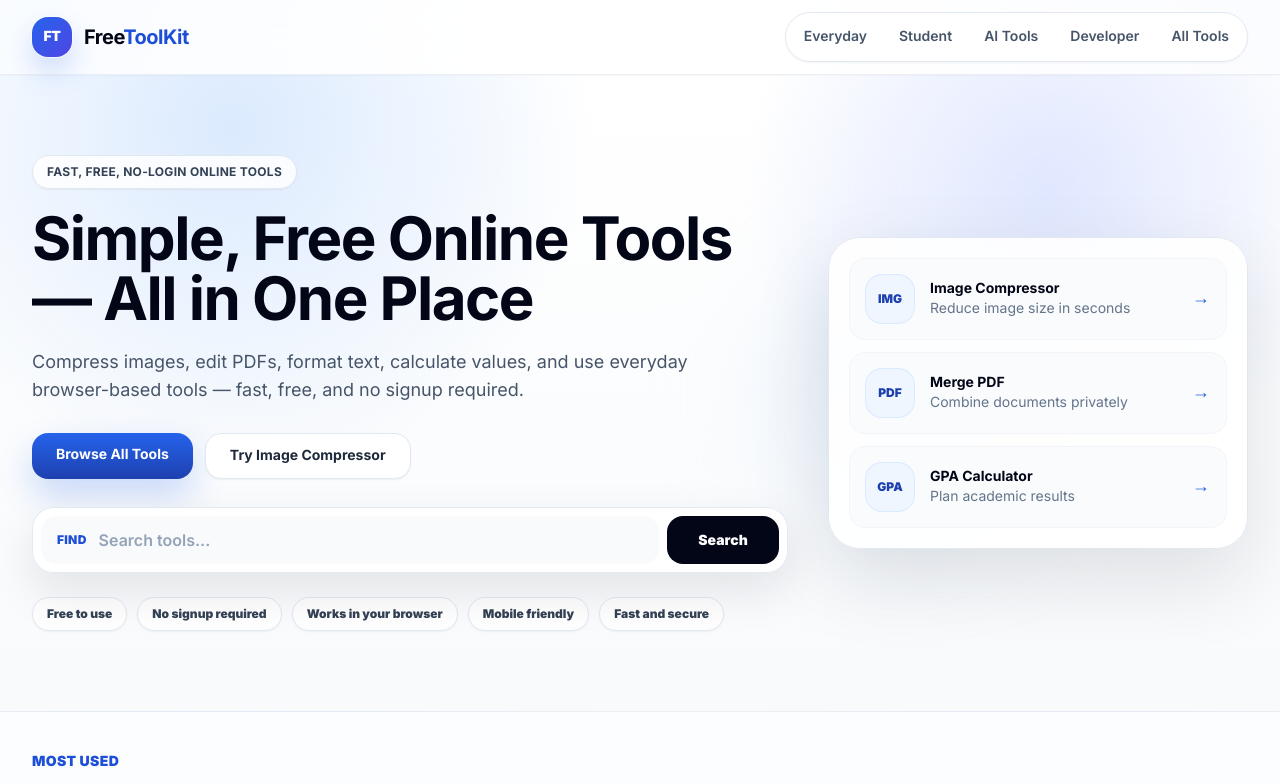
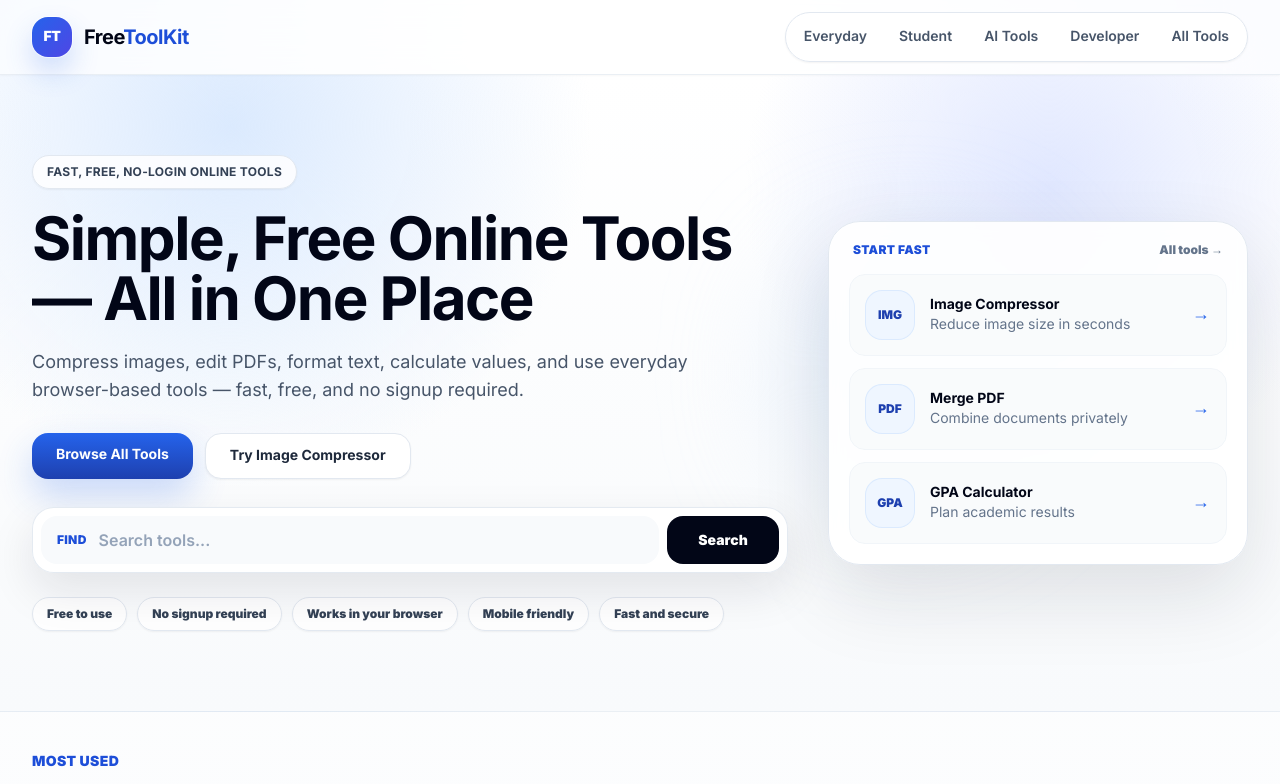
Before and after one commit to KushGam/freetoolkit, a Next.js app: page / in a window 1280 px wide. Shown: the top 784 px of the page. Built offline with nearby package versions, Linux system fonts and the light colour scheme.

Commit message:
Improve homepage hero tool links

```diff
--- a/app/page.tsx
+++ b/app/page.tsx
@@ -11,6 +11,27 @@
   "qr-code-generator",
   "json-formatter",
   "gpa-calculator"
+];
+
+const heroTools = [
+  {
+    title: "Image Compressor",
+    copy: "Reduce image size in seconds",
+    icon: "IMG",
+    href: "/image-compressor"
+  },
+  {
+    title: "Merge PDF",
+    copy: "Combine documents privately",
+    icon: "PDF",
+    href: "/merge-pdf"
+  },
+  {
+    title: "GPA Calculator",
+    copy: "Plan academic results",
+    icon: "GPA",
+    href: "/gpa-calculator"
+  }
 ];
 
 const categoryDetails: Record<TopLevelCategory, { href: string; icon: string; description: string }> = {
@@ -93,23 +114,35 @@
               ))}
             </div>
           </div>
-          <div className="relative mx-auto hidden w-full max-w-md lg:block" aria-hidden="true">
-            <div className="absolute -left-8 top-10 h-56 w-56 rounded-full bg-brand-100/70 blur-3xl" />
-            <div className="relative rounded-[2rem] border border-slate-200 bg-white/90 p-5 shadow-[0_30px_80px_rgba(15,23,42,0.12)] backdrop-blur">
-              {[
-                ["Image Compressor", "Reduce image size in seconds", "IMG"],
-                ["Merge PDF", "Combine documents privately", "PDF"],
-                ["GPA Calculator", "Plan academic results", "GPA"]
-              ].map(([title, copy, icon]) => (
-                <div key={title} className="mb-3 flex items-center gap-4 rounded-2xl border border-slate-100 bg-slate-50/80 p-4 last:mb-0">
-                  <span className="flex h-12 w-12 items-center justify-center rounded-2xl bg-brand-50 text-xs font-black text-brand-700 ring-1 ring-brand-100">{icon}</span>
-                  <span>
-                    <span className="block text-sm font-bold text-slate-950">{title}</span>
-                    <span className="block text-sm text-slate-500">{copy}</span>
-                  </span>
-                  <span className="ml-auto text-lg font-black text-brand-500">→</span>
-                </div>
-              ))}
+          <div className="relative mx-auto hidden w-full max-w-md lg:block">
+            <div className="absolute -left-8 top-10 h-56 w-56 rounded-full bg-brand-100/70 blur-3xl" aria-hidden="true" />
+            <div className="relative overflow-hidden rounded-[2rem] border border-slate-200 bg-white/90 p-5 shadow-[0_30px_80px_rgba(15,23,42,0.12)] backdrop-blur">
+              <div className="mb-4 flex items-center justify-between gap-4 px-1">
+                <p className="text-xs font-black uppercase tracking-wide text-brand-600">Start fast</p>
+                <Link href="/all-tools" className="text-xs font-black text-slate-500 transition hover:text-brand-700">
+                  All tools →
+                </Link>
+              </div>
+              <div className="grid gap-3">
+                {heroTools.map((tool) => (
+                  <Link
+                    key={tool.href}
+                    href={tool.href}
+                    className="group flex items-center gap-4 rounded-2xl border border-slate-100 bg-slate-50/80 p-4 transition hover:-translate-y-0.5 hover:border-brand-200 hover:bg-white hover:shadow-sm focus:outline-none focus:ring-4 focus:ring-brand-100"
+                  >
+                    <span className="flex h-12 w-12 shrink-0 items-center justify-center rounded-2xl bg-brand-50 text-xs font-black text-brand-700 ring-1 ring-brand-100 transition group-hover:bg-brand-600 group-hover:text-white">
+                      {tool.icon}
+                    </span>
+                    <span className="min-w-0">
+                      <span className="block text-sm font-bold text-slate-950 transition group-hover:text-brand-700">{tool.title}</span>
+                      <span className="block text-sm text-slate-500">{tool.copy}</span>
+                    </span>
+                    <span className="ml-auto text-lg font-black text-brand-500 transition group-hover:translate-x-1" aria-hidden="true">
+                      →
+                    </span>
+                  </Link>
+                ))}
+              </div>
             </div>
           </div>
         </Container>
```
